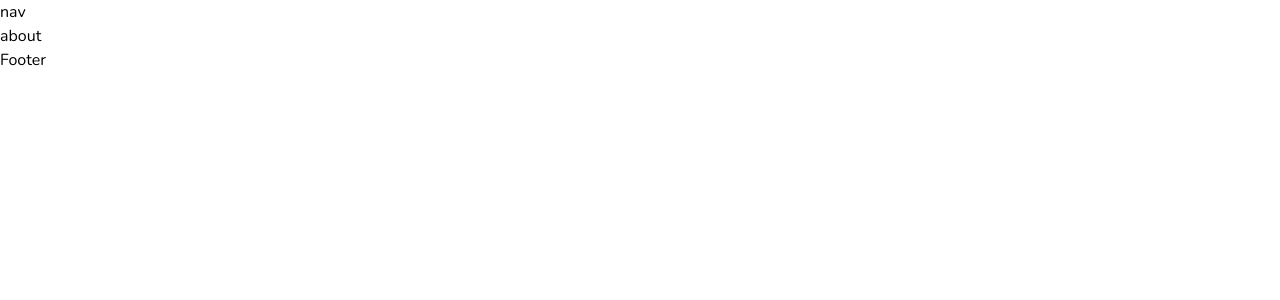
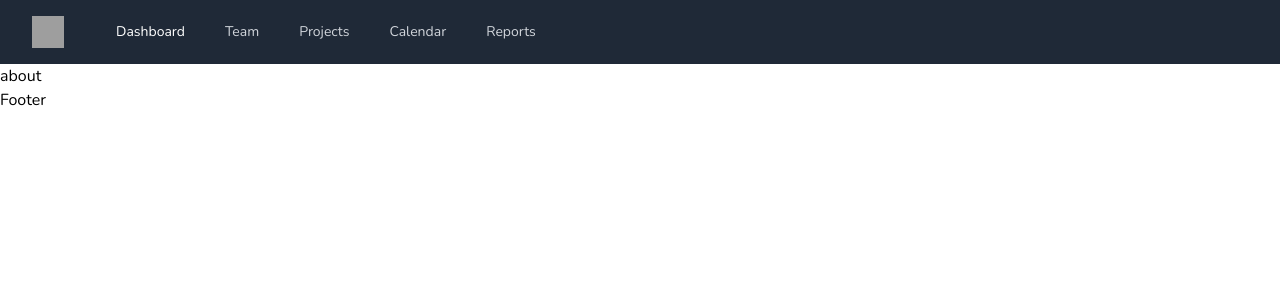
Before and after one commit to ashiqur-r-biplop/glamorex, a Next.js app: page /about in a window 1280 px wide. Shown: the top 300 px of the page. Built offline with nearby package versions, Linux system fonts and the light colour scheme; grey boxes are pictures that could not be loaded.

Commit message:
from utsho

```diff
--- a/package.json
+++ b/package.json
@@ -9,6 +9,7 @@
     "lint": "next lint"
   },
   "dependencies": {
+    "@headlessui/react": "^1.7.15",
     "@reduxjs/toolkit": "^1.9.5",
     "@stripe/react-stripe-js": "^2.1.1",
     "@stripe/stripe-js": "^1.54.1",
--- a/src/app/(customers)/components/shared/Navbar.jsx
+++ b/src/app/(customers)/components/shared/Navbar.jsx
@@ -1,9 +1,159 @@
+'use client'
+import { Transition } from "@headlessui/react";
+import { useState } from "react";
+
 
 const Navbar = () => {
+    const [isOpen, setIsOpen] = useState(false)
     return (
-        <div>
-            nav
-        </div>
+        <nav className="bg-gray-800">
+            <div className="max-w-7xl mx-auto px-4 sm:px-6 lg:px-8">
+                <div className="flex items-center justify-between h-16">
+                    <div className="flex items-center">
+                        <div className="flex-shrink-0">
+                            <img
+                                className="h-8 w-8"
+                                src="https://tailwindui.com/img/logos/workflow-mark-indigo-500.svg"
+                                alt="Workflow"
+                            />
+                        </div>
+                        <div className="hidden md:block">
+                            <div className="ml-10 flex items-baseline space-x-4">
+                                <a
+                                    href="#"
+                                    className=" hover:bg-gray-700 text-white px-3 py-2 rounded-md text-sm font-medium"
+                                >
+                                    Dashboard
+                                </a>
+
+                                <a
+                                    href="#"
+                                    className="text-gray-300 hover:bg-gray-700 hover:text-white px-3 py-2 rounded-md text-sm font-medium"
+                                >
+                                    Team
+                                </a>
+
+                                <a
+                                    href="#"
+                                    className="text-gray-300 hover:bg-gray-700 hover:text-white px-3 py-2 rounded-md text-sm font-medium"
+                                >
+                                    Projects
+                                </a>
+
+                                <a
+                                    href="#"
+                                    className="text-gray-300 hover:bg-gray-700 hover:text-white px-3 py-2 rounded-md text-sm font-medium"
+                                >
+                                    Calendar
+                                </a>
+
+                                <a
+                                    href="#"
+                                    className="text-gray-300 hover:bg-gray-700 hover:text-white px-3 py-2 rounded-md text-sm font-medium"
+                                >
+                                    Reports
+                                </a>
+                            </div>
+                        </div>
+                    </div>
+                    <div className="-mr-2 flex md:hidden">
+                        <button
+                            onClick={() => setIsOpen(!isOpen)}
+                            type="button"
+                            className="bg-gray-900 inline-flex items-center justify-center p-2 rounded-md text-gray-400 hover:text-white hover:bg-gray-800 focus:outline-none focus:ring-2 focus:ring-offset-2 focus:ring-offset-gray-800 focus:ring-white"
+                            aria-controls="mobile-menu"
+                            aria-expanded="false"
+                        >
+                            <span className="sr-only">Open main menu</span>
+                            {!isOpen ? (
+                                <svg
+                                    className="block h-6 w-6"
+                                    xmlns="http://www.w3.org/2000/svg"
+                                    fill="none"
+                                    viewBox="0 0 24 24"
+                                    stroke="currentColor"
+                                    aria-hidden="true"
+                                >
+                                    <path
+                                        strokeLinecap="round"
+                                        strokeLinejoin="round"
+                                        strokeWidth="2"
+                                        d="M4 6h16M4 12h16M4 18h16"
+                                    />
+                                </svg>
+                            ) : (
+                                <svg
+                                    className="block h-6 w-6"
+                                    xmlns="http://www.w3.org/2000/svg"
+                                    fill="none"
+                                    viewBox="0 0 24 24"
+                                    stroke="currentColor"
+                                    aria-hidden="true"
+                                >
+                                    <path
+                                        strokeLinecap="round"
+                                        strokeLinejoin="round"
+                                        strokeWidth="2"
+                                        d="M6 18L18 6M6 6l12 12"
+                                    />
+                                </svg>
+                            )}
+                        </button>
+                    </div>
+                </div>
+            </div>
+
+            <Transition
+                show={isOpen}
+                enter="transition ease-out duration-100 transform"
+                enterFrom="opacity-0 scale-95"
+                enterTo="opacity-100 scale-100"
+                leave="transition ease-in duration-75 transform"
+                leaveFrom="opacity-100 scale-100"
+                leaveTo="opacity-0 scale-95"
+            >
+                {(ref) => (
+                    <div className="md:hidden" id="mobile-menu">
+                        <div ref={ref} className="px-2 pt-2 pb-3 space-y-1 sm:px-3">
+                            <a
+                                href="#"
+                                className="hover:bg-gray-700 text-white block px-3 py-2 rounded-md text-base font-medium"
+                            >
+                                Dashboard
+                            </a>
+
+                            <a
+                                href="#"
+                                className="text-gray-300 hover:bg-gray-700 hover:text-white block px-3 py-2 rounded-md text-base font-medium"
+                            >
+                                Team
+                            </a>
+
+                            <a
+                                href="#"
+                                className="text-gray-300 hover:bg-gray-700 hover:text-white block px-3 py-2 rounded-md text-base font-medium"
+                            >
+                                Projects
+                            </a>
+
+                            <a
+                                href="#"
+                                className="text-gray-300 hover:bg-gray-700 hover:text-white block px-3 py-2 rounded-md text-base font-medium"
+                            >
+                                Calendar
+                            </a>
+
+                            <a
+                                href="#"
+                                className="text-gray-300 hover:bg-gray-700 hover:text-white block px-3 py-2 rounded-md text-base font-medium"
+                            >
+                                Reports
+                            </a>
+                        </div>
+                    </div>
+                )}
+            </Transition>
+        </nav>
     );
 };
 
```
Also changed, not shown: 2 other files (tests, documents, lock files or other folders).
